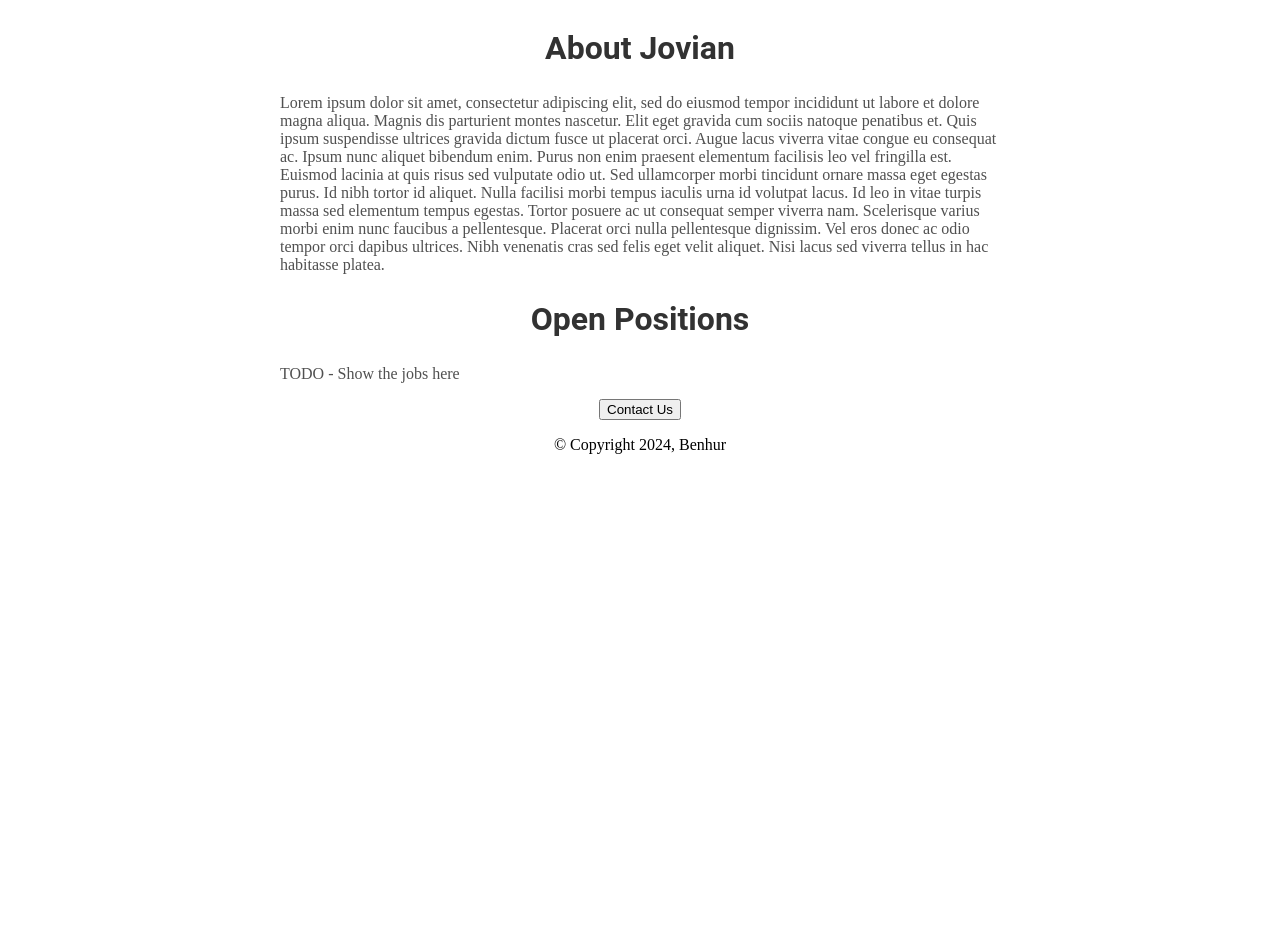
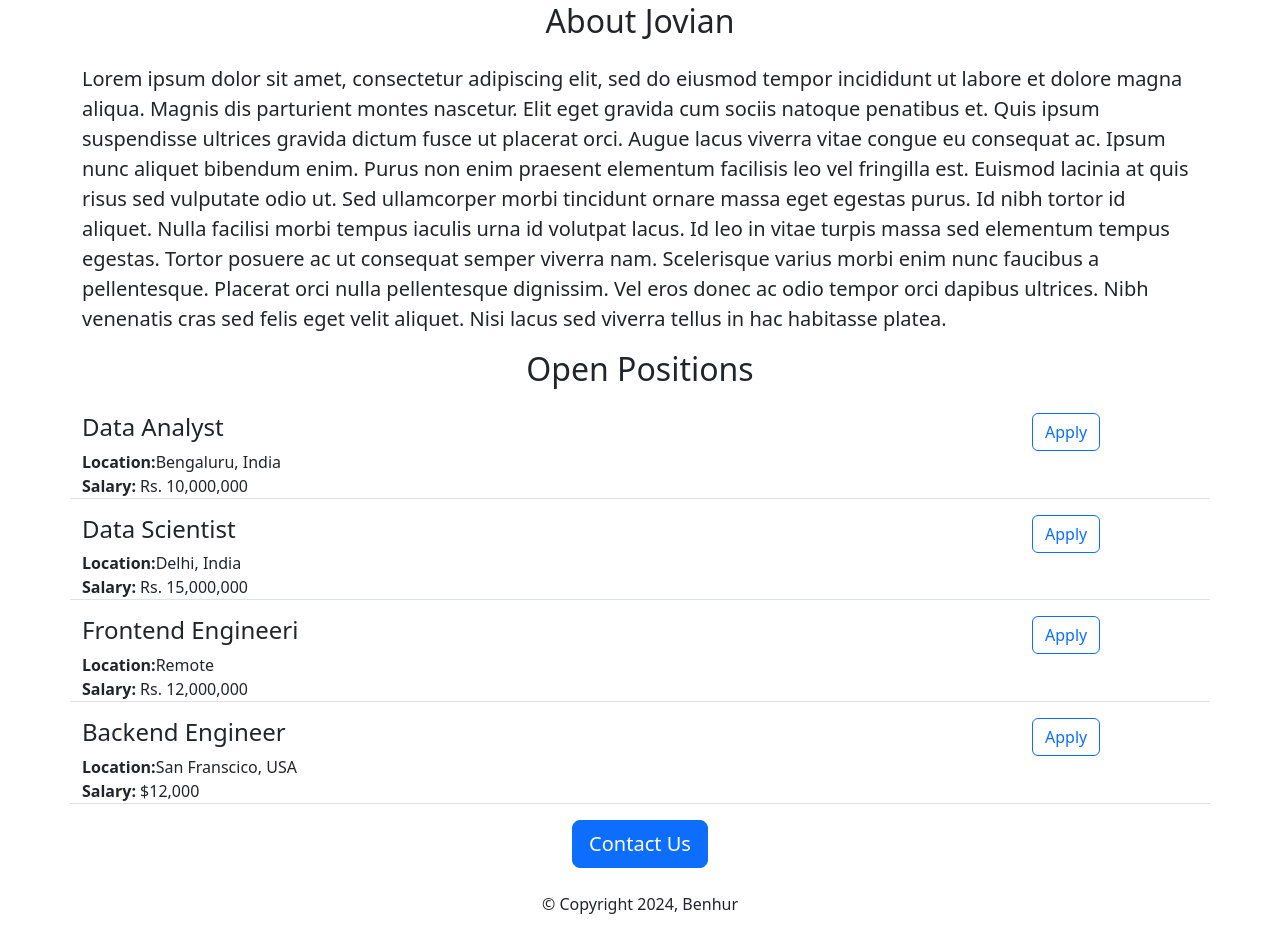
Before and after one commit to benichi2022/Jovian-Careers-Website, a Flask app: page / in a window 1280 px wide. Shown: the part 502-1434 px from the top of the page. Before the commit the page ends 956 px from the top, so only its background shows below. Run offline with Flask 3, Linux system fonts and the light colour scheme.

Commit message:
Added dynamic data and api route

```diff
--- a/app.py
+++ b/app.py
@@ -1,17 +1,39 @@
-from flask import Flask, render_template
+from flask import Flask, render_template, jsonify
 
 app = Flask(__name__)
+
+Jobs = [{
+    "id": 1,
+    "title": "Data Analyst",
+    "location": "Bengaluru, India",
+    "salary": " Rs. 10,000,000"
+}, {
+    "id": 2,
+    "title": "Data Scientist",
+    "location": "Delhi, India",
+    "salary": " Rs. 15,000,000"
+}, {
+    "id": 3,
+    "title": "Frontend Engineeri",
+    "location": "Remote",
+    "salary": " Rs. 12,000,000"
+}, {
+    "id": 4,
+    "title": "Backend Engineer",
+    "location": "San Franscico, USA",
+    "salary": " $12,000"
+}]
 
 
 @app.route('/')
 def index():
-  return render_template('home.html')
+  return render_template('home.html', jobs=Jobs)
 
 
-#favicon using flask
-# @app.route('/favicon.ico')
-# def favicon():
-#   return app.send_static_file('favicon.ico')
+@app.route("/api/jobs")
+def list_jobs():
+  return jsonify(Jobs)
+
 
 if __name__ == '__main__':
   app.run(host='0.0.0.0', debug=True)
--- a/templates/home.html
+++ b/templates/home.html
@@ -5,20 +5,33 @@
   <meta http-equiv="X-UA-Compatible" content="IE=edge">
   <meta name="viewport" content="width=device-width, initial-scale=1.0">
   <title>Jovian Careers</title>
-  <link rel="stylesheet" href="static/style.css">
+   <link href="https://cdn.jsdelivr.net/npm/bootstrap@5.3.3/dist/css/bootstrap.min.css" rel="stylesheet" integrity="sha384-QWTKZyjpPEjISv5WaRU9OFeRpok6YctnYmDr5pNlyT2bRjXh0JMhjY6hW+ALEwIH" crossorigin="anonymous">
+  <style>
+    #banner {
+      width: 100%;
+      height: 400px;
+      object-fit: cover;
+    }
+  </style>
+  </style>
   <link rel="icon" href="static/favicon.ico">
 </head>
 <body>
-  <div id="container">
-  <h1>Jovian Careers</h1>
-  <img id="banner" src="static/banner.jpg" alt="banner">
-  <h2>About Jovian</h2>
-  <p class="bodytext">Lorem ipsum dolor sit amet, consectetur adipiscing elit, sed do eiusmod tempor incididunt ut labore et dolore magna aliqua. Magnis dis parturient montes nascetur. Elit eget gravida cum sociis natoque penatibus et. Quis ipsum suspendisse ultrices gravida dictum fusce ut placerat orci. Augue lacus viverra vitae congue eu consequat ac. Ipsum nunc aliquet bibendum enim. Purus non enim praesent elementum facilisis leo vel fringilla est. Euismod lacinia at quis risus sed vulputate odio ut. Sed ullamcorper morbi tincidunt ornare massa eget egestas purus. Id nibh tortor id aliquet. Nulla facilisi morbi tempus iaculis urna id volutpat lacus. Id leo in vitae turpis massa sed elementum tempus egestas. Tortor posuere ac ut consequat semper viverra nam. Scelerisque varius morbi enim nunc faucibus a pellentesque. Placerat orci nulla pellentesque dignissim. Vel eros donec ac odio tempor orci dapibus ultrices. Nibh venenatis cras sed felis eget velit aliquet. Nisi lacus sed viverra tellus in hac habitasse platea.</p>
-  <h2>Open Positions</h2>
-  <p class="bodytext">TODO - Show the jobs here</p>
-  <div style="text-align: center;">
-  <button>Contact Us</button>
-  <p>&copy Copyright 2024, Benhur</p>
+  <div class="container">
+  <h1 class="text-center mt-2 mb-4">Jovian Careers</h1>
+  <img class="img-fluid" id="banner" src="static/banner.jpg" alt="banner">
+  <h2 class="text-center mt-4 mb-4">About Jovian</h2>
+  <p class="lead">Lorem ipsum dolor sit amet, consectetur adipiscing elit, sed do eiusmod tempor incididunt ut labore et dolore magna aliqua. Magnis dis parturient montes nascetur. Elit eget gravida cum sociis natoque penatibus et. Quis ipsum suspendisse ultrices gravida dictum fusce ut placerat orci. Augue lacus viverra vitae congue eu consequat ac. Ipsum nunc aliquet bibendum enim. Purus non enim praesent elementum facilisis leo vel fringilla est. Euismod lacinia at quis risus sed vulputate odio ut. Sed ullamcorper morbi tincidunt ornare massa eget egestas purus. Id nibh tortor id aliquet. Nulla facilisi morbi tempus iaculis urna id volutpat lacus. Id leo in vitae turpis massa sed elementum tempus egestas. Tortor posuere ac ut consequat semper viverra nam. Scelerisque varius morbi enim nunc faucibus a pellentesque. Placerat orci nulla pellentesque dignissim. Vel eros donec ac odio tempor orci dapibus ultrices. Nibh venenatis cras sed felis eget velit aliquet. Nisi lacus sed viverra tellus in hac habitasse platea.
+  </p>
+  <h2 class="text-center mt-2 mb-4">Open Positions</h2>
+  <div>
+    {% for job in jobs%}
+    {% include 'jobitem.html' %}
+    {% endfor %}
+  </div>
+  <div class="text-center">
+  <button class="btn btn-primary btn-lg">Contact Us</button>
+  <p class="mt-4">&copy Copyright 2024, Benhur</p>
   </div>
   </div>
 </body>
--- /dev/null
+++ b/templates/jobitem.html
@@ -0,0 +1,12 @@
+ <div class="border-bottom row" style="margin-bottom:16px;padding-bottom=8px;">
+     <div class="col-10">
+     <h4 style="color:rgb(120,120,120) margin-bottom=4px;">{{          job['title'] }}</h4>
+      <div><b>Location:</b>{{ job["location"] }} </div>
+      {% if 'salary' in job%}
+      <div><b>Salary:</b>{{ job["salary"] }} </div>
+      {% endif %}
+     </div>
+     <div class="col-2">
+     <button type="button" class="btn btn-outline-primary">Apply</button>
+     </div>
+</div>
```
